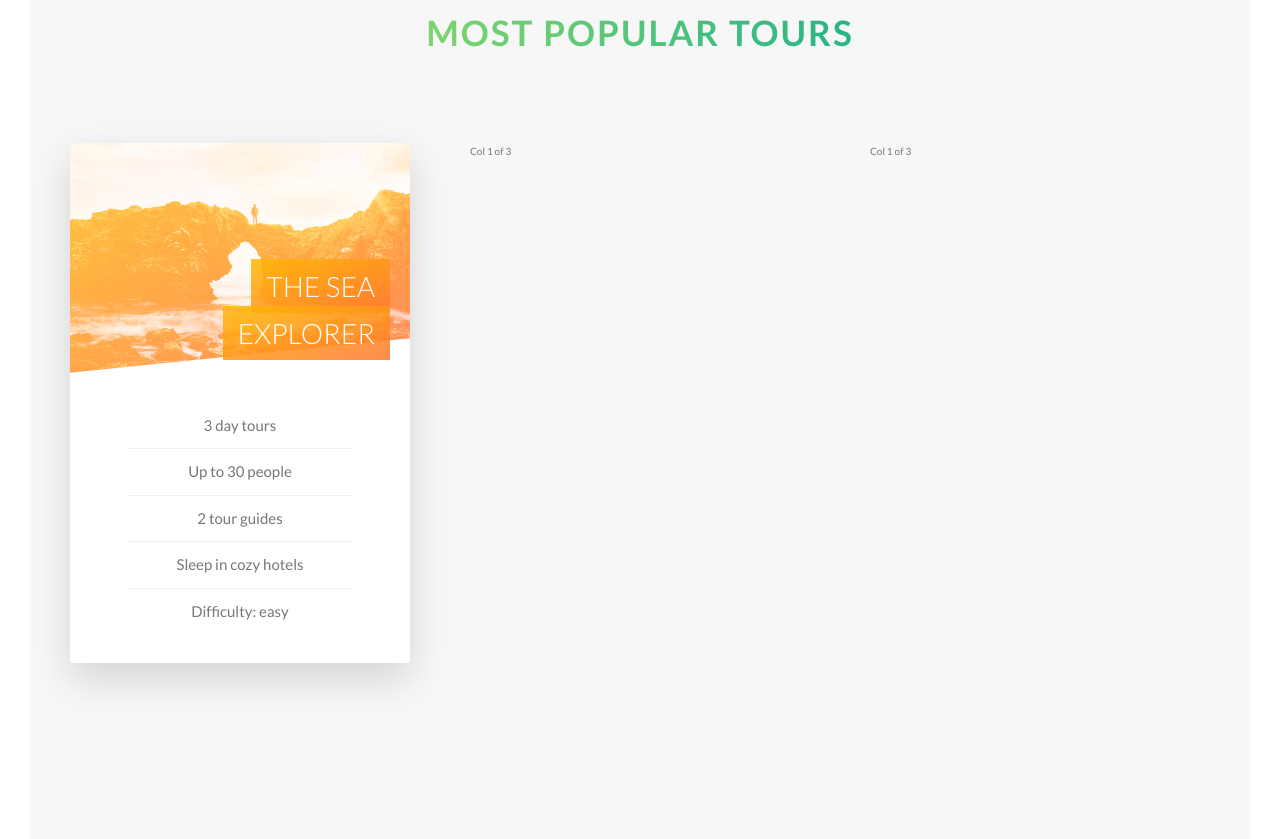
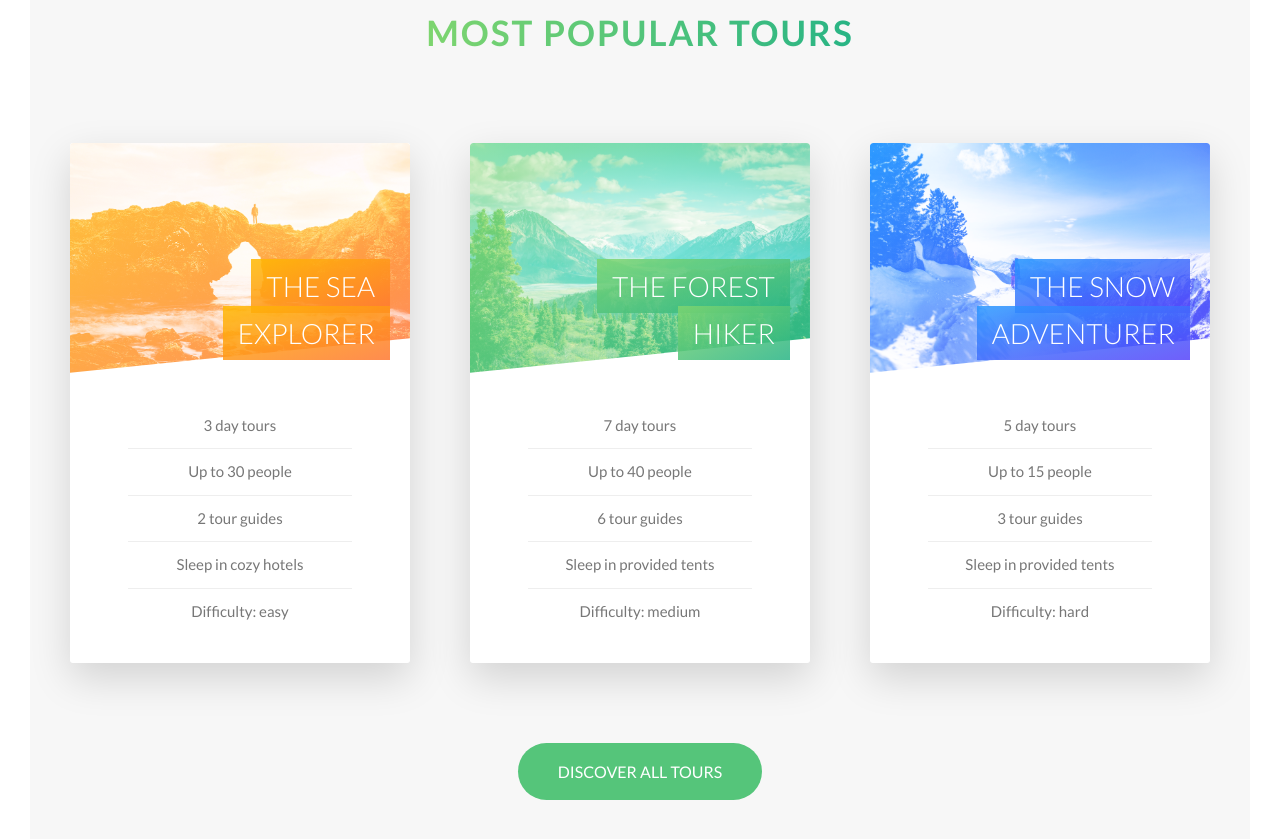
Before and after one commit to rmneves92/natours, a website: page index.html in a window 1280 px wide. Shown: the part 2400-3239 px from the top of the page. Drawn offline with Linux system fonts and the light colour scheme.

Commit message:
add more cards in tours section

```diff
--- a/index.html
+++ b/index.html
@@ -134,11 +134,80 @@
                   </ul>
                 </div>
               </div>
-              <div class="card__side card__side--back card__side--back-1">BACK</div>
+              <div class="card__side card__side--back card__side--back-1">
+                <div class="card__cta">
+                  <div class="card__price-box">
+                    <p class="card__price-only">Only</p>
+                    <p class="card__price-value">$297</p>
+                  </div>
+
+                  <a href="#" class="btn btn--white">Book now!</a>
+                </div>
+              </div>
             </div>
           </div>
-          <div class="col-1-of-3">Col 1 of 3</div>
-          <div class="col-1-of-3">Col 1 of 3</div>
+          <div class="col-1-of-3">
+            <div class="card">
+              <div class="card__side card__side--front">
+                <div class="card__picture card__picture--2">&nbsp;</div>
+                <h4 class="card__heading">
+                  <span class="card__heading-span card__heading-span--2">The Forest Hiker</span>
+                </h4>
+                <div class="card__details">
+                  <ul>
+                    <li>7 day tours</li>
+                    <li>Up to 40 people</li>
+                    <li>6 tour guides</li>
+                    <li>Sleep in provided tents</li>
+                    <li>Difficulty: medium</li>
+                  </ul>
+                </div>
+              </div>
+              <div class="card__side card__side--back card__side--back-2">
+                <div class="card__cta">
+                  <div class="card__price-box">
+                    <p class="card__price-only">Only</p>
+                    <p class="card__price-value">$497</p>
+                  </div>
+
+                  <a href="#" class="btn btn--white">Book now!</a>
+                </div>
+              </div>
+            </div>
+          </div>
+          <div class="col-1-of-3">
+            <div class="card">
+              <div class="card__side card__side--front">
+                <div class="card__picture card__picture--3">&nbsp;</div>
+                <h4 class="card__heading">
+                  <span class="card__heading-span card__heading-span--3">The Snow Adventurer</span>
+                </h4>
+                <div class="card__details">
+                  <ul>
+                    <li>5 day tours</li>
+                    <li>Up to 15 people</li>
+                    <li>3 tour guides</li>
+                    <li>Sleep in provided tents</li>
+                    <li>Difficulty: hard</li>
+                  </ul>
+                </div>
+              </div>
+              <div class="card__side card__side--back card__side--back-3">
+                <div class="card__cta">
+                  <div class="card__price-box">
+                    <p class="card__price-only">Only</p>
+                    <p class="card__price-value">$897</p>
+                  </div>
+
+                  <a href="#" class="btn btn--white">Book now!</a>
+                </div>
+              </div>
+            </div>
+          </div>
+        </div>
+
+        <div class="u-center-text u-margin-top-huge">
+          <a href="#" class="btn btn--green">Discover all tours</a>
         </div>
       </section>
     </main>
--- a/sass/components/_button.scss
+++ b/sass/components/_button.scss
@@ -32,6 +32,15 @@
 
     &::after {
       background-color: $color-white;
+    }
+  }
+
+  &--green {
+    background-color: $color-primary;
+    color: $color-white;
+
+    &::after {
+      background-color: $color-primary;
     }
   }
 
--- a/sass/components/_card.scss
+++ b/sass/components/_card.scss
@@ -27,6 +27,14 @@
       &-1 {
         background-image: linear-gradient(to right bottom, $color-secondary-light, $color-secondary-dark);
       }
+
+      &-2 {
+        background-image: linear-gradient(to right bottom, $color-primary-light, $color-primary-dark);
+      }
+
+      &-3 {
+        background-image: linear-gradient(to right bottom, $color-tertiary-light, $color-tertiary-dark);
+      }
     }
   }
 
@@ -45,6 +53,8 @@
     background-blend-mode: screen;
     -webkit-clip-path: polygon(0 0, 100% 0, 100% 85%, 0 100%);
     clip-path: polygon(0 0, 100% 0, 100% 85%, 0 100%);
+    border-top-left-radius: 3px;
+    border-top-right-radius: 3px;
 
     &--1 {
       background-image: linear-gradient(to right bottom, $color-secondary-light, $color-secondary-dark),
@@ -52,10 +62,12 @@
     }
 
     &--2 {
-      background-image: url(../img/nat-5.img);
+      background-image: linear-gradient(to right bottom, $color-primary-light, $color-primary-dark),
+        url(../img/nat-6.jpg);
     }
     &--3 {
-      background-image: url(../img/nat-5.img);
+      background-image: linear-gradient(to right bottom, $color-tertiary-light, $color-tertiary-dark),
+        url(../img/nat-7.jpg);
     }
   }
 
@@ -83,6 +95,22 @@
         rgba($color-secondary-dark, 0.85)
       );
     }
+
+    &--2 {
+      background-image: linear-gradient(
+        to right bottom,
+        rgba($color-primary-light, 0.85),
+        rgba($color-primary-dark, 0.85)
+      );
+    }
+
+    &--3 {
+      background-image: linear-gradient(
+        to right bottom,
+        rgba($color-tertiary-light, 0.85),
+        rgba($color-tertiary-dark, 0.85)
+      );
+    }
   }
 
   &__details {
@@ -104,4 +132,30 @@
       }
     }
   }
+
+  // BACK SIDE STYLING
+  &__cta {
+    position: absolute;
+    top: 50%;
+    left: 50%;
+    transform: translate(-50%, -50%);
+    width: 100%;
+    text-align: center;
+  }
+
+  &__price-box {
+    text-align: center;
+    color: $color-white;
+    margin-bottom: 8rem;
+  }
+
+  &__price-only {
+    font-size: 1.4rem;
+    text-transform: uppercase;
+  }
+
+  &__price-value {
+    font-size: 6rem;
+    font-weight: 100;
+  }
 }
--- a/sass/pages/_home.scss
+++ b/sass/pages/_home.scss
@@ -20,6 +20,6 @@
 
 .section-tours {
   background-color: $color-grey-light-1;
-  padding: 25rem 0 50rem 0;
+  padding: 25rem 0 15rem 0;
   margin-top: -10rem;
 }
```
Also changed, not shown: css/style.css.
